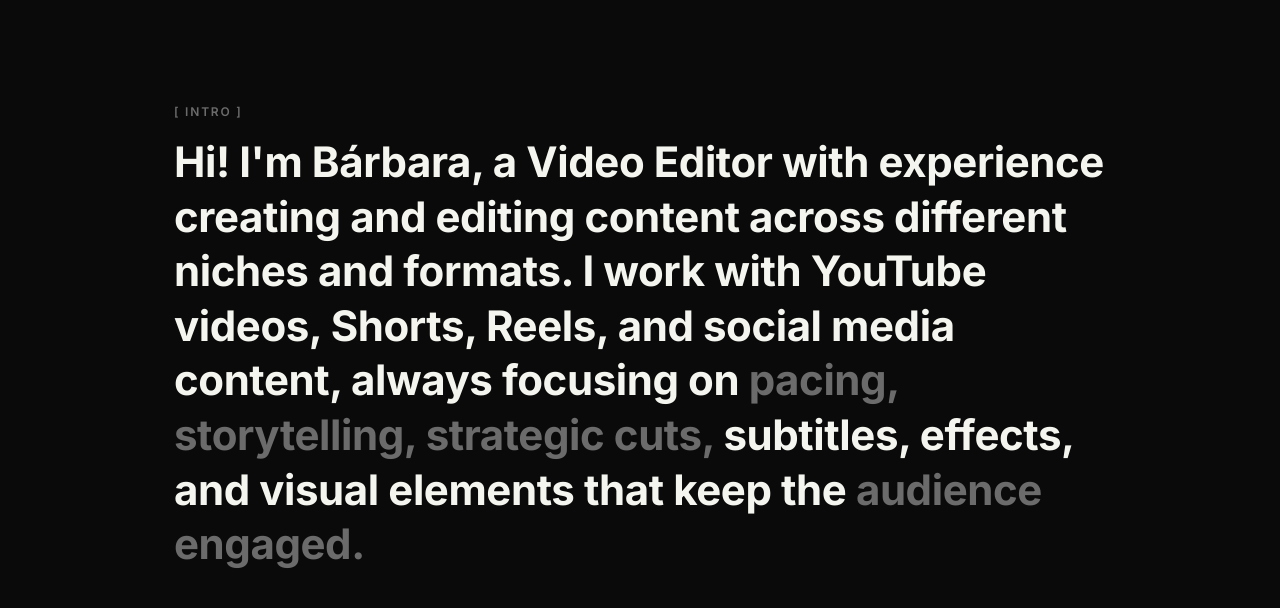
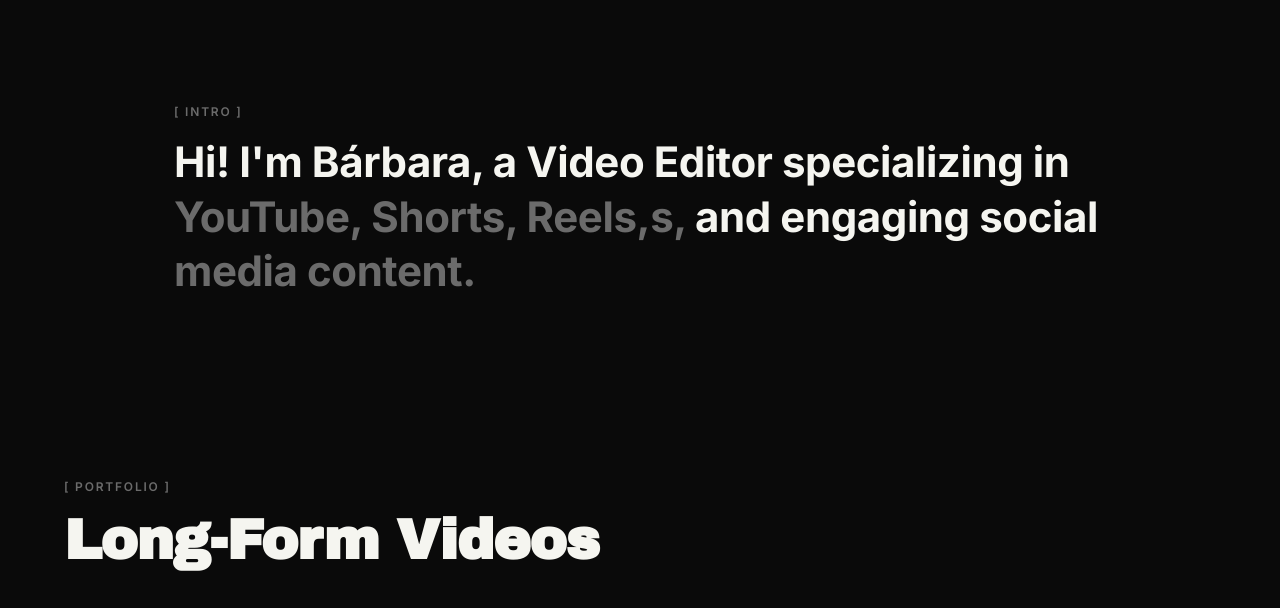
Before and after one commit to Barbscamil44/BarbaraEditor.github.io, a plain HTML site: page index.html in a window 1280 px wide. Shown: the part 820-1428 px from the top of the page. Drawn offline with Linux system fonts and the light colour scheme; grey boxes are pictures that could not be loaded; animation ran at ten frames a second.

Commit message:
Revise intro text for clarity and focus
Updated the introduction text to better reflect specialization in YouTube and social media content.

```diff
--- a/index.html
+++ b/index.html
@@ -39,12 +39,10 @@
 <section id="about" class="intro">
   <span class="label">[ INTRO ]</span>
   <p class="intro-text">
-    Hi! I'm Bárbara, a Video Editor with experience creating and editing content
-    across different niches and formats. I work with YouTube videos, Shorts,
-    Reels, and social media content, always focusing on
-    <span class="muted">pacing, storytelling, strategic cuts,</span>
-    subtitles, effects, and visual elements that keep the
-    <span class="muted">audience engaged.</span>
+   Hi! I'm Bárbara, a Video Editor specializing in
+    <span class="muted"> YouTube, Shorts, Reels,s,</span>
+      and engaging social
+    <span class="muted">media content.</span>
   </p>
 </section>
 
```
